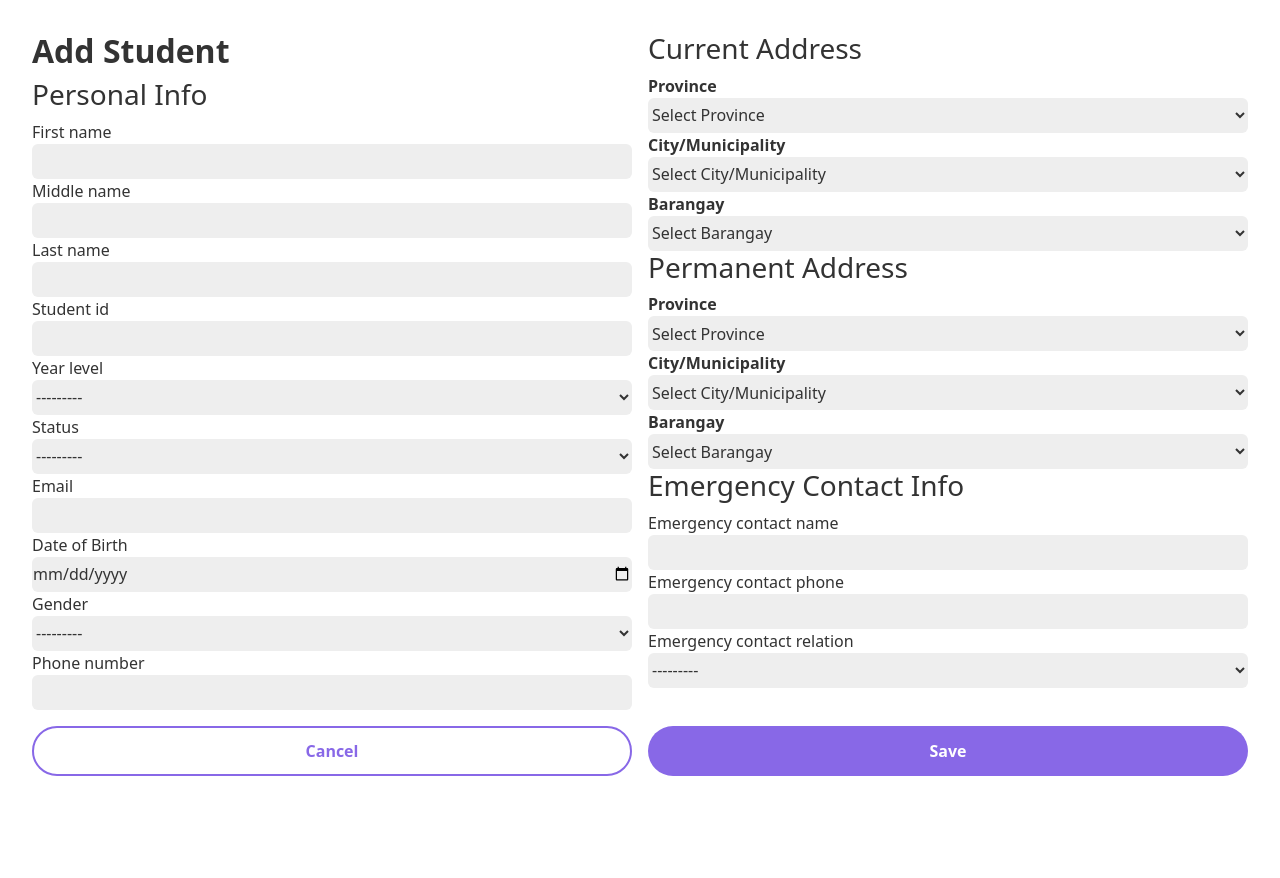
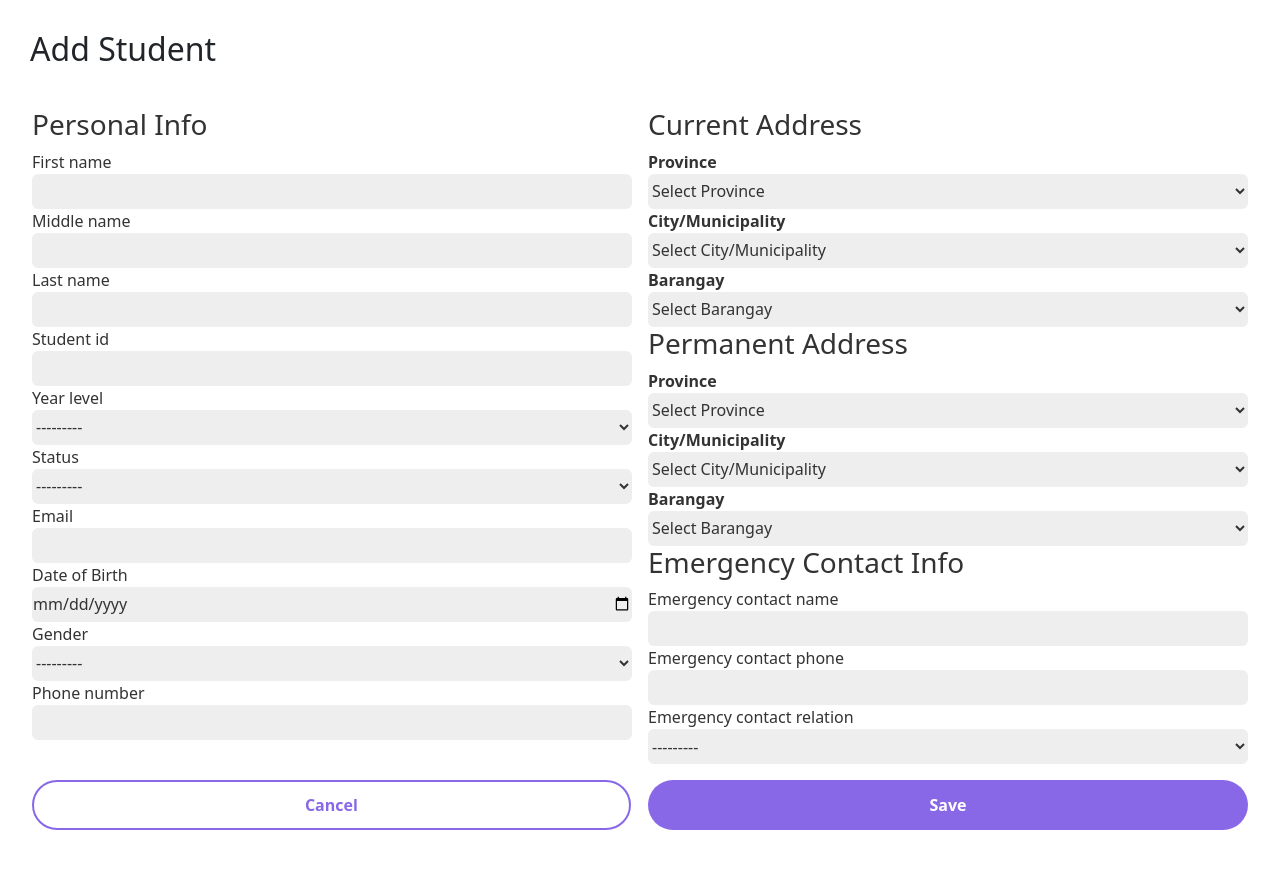
Before and after one commit to DavonGT/CSD-Student-IMS, a Django app: template core/templates/core/student_form.html in a window 1280 px wide. Before the commit the page ends 776 px from the top, so only its background shows below. Run offline with Django 5.2, Linux system fonts and the light colour scheme; the template is opened without the code that fills it: values that come from a table or form of the project are taken from there, others are empty.

Commit message:
fix create student

```diff
--- a/core/static/core/css/modal.css
+++ b/core/static/core/css/modal.css
@@ -2,6 +2,10 @@
 
 
 /* Modal Box */
+.modal {
+    height: 100vh;
+    width: 100vw;
+}
 .modal-content {
     gap: 1em;
     display: grid;
@@ -14,7 +18,6 @@
     ;
     background-color: #fff;
     color: #333;
-    box-shadow: 0 0 5px rgba(0, 0, 0, 0.2);
     padding: 2em 2em;
     overflow: hidden;
 }
@@ -33,8 +36,8 @@
 }
 
 .cancel-button {
-    width: 100%;
-    height: 50px;
+    width: 99.8%;
+    height: 49.9px;
     font: 16px;
     padding: 0 15px;
     color: #8868e7;
@@ -52,7 +55,7 @@
 }
 
 .save-button {
-    min-width: 100%;
+    width: 100%;
     height: 50px;
     padding: 12px;
     background: #8868e7;
--- a/core/templates/core/student_form.html
+++ b/core/templates/core/student_form.html
@@ -10,13 +10,12 @@
     <link rel="stylesheet" href="{% static 'core/css/modal.css' %}">
 </head>
 <body>
-    <div>
+    <h2 style="margin-left: 30px;margin-top: 30px;">{% if form.instance.pk %}Edit{% else %}Add{% endif %} Student</h2>
     <form method="post" class="modal-content">
         {% csrf_token %}
 
         <!-- Other Student Fields -->
         <div class="modal-content-container" style="grid-area: info1">
-                <h2>{% if form.instance.pk %}Edit{% else %}Add{% endif %} Student</h2>
             <h3>Personal Info</h3>
 
             {{ form.first_name.label }} {{ form.first_name }}
@@ -93,7 +92,6 @@
             <button class="save-button" type="submit">Save</button>
         </div>
     </form>
-    </div>
 
     <!-- JavaScript for Dynamic Address Population -->
     <script>
```
Lines whose indentation alone changed are shown as unchanged.
